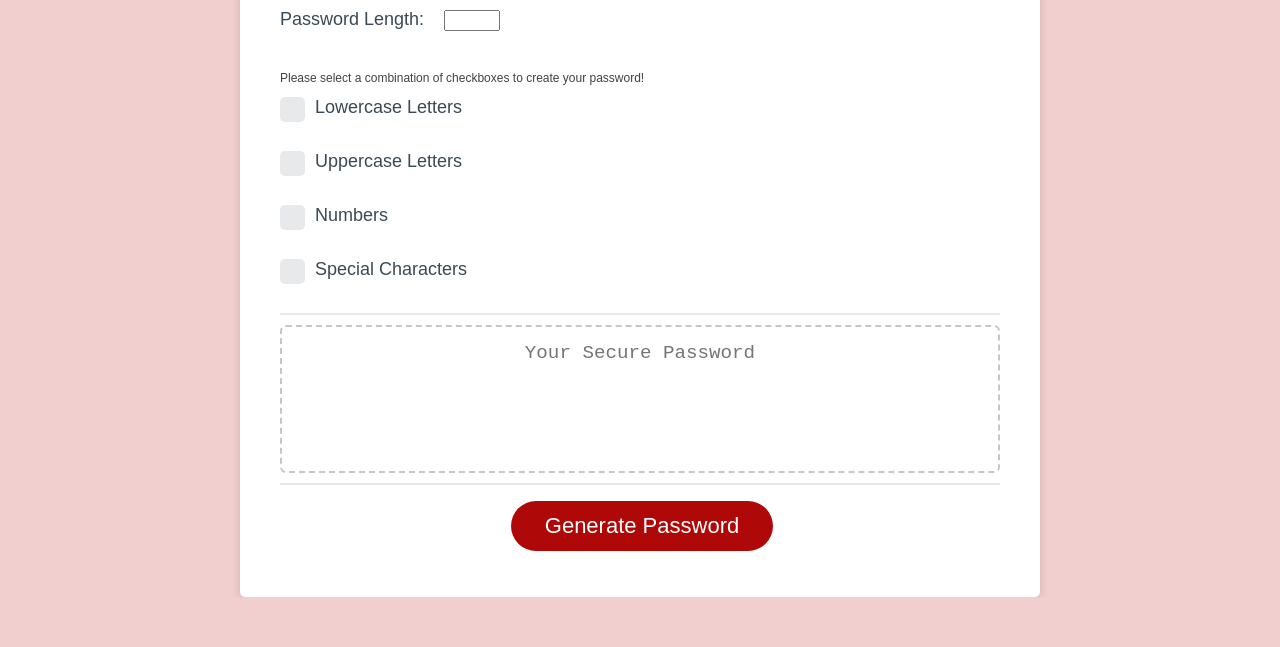
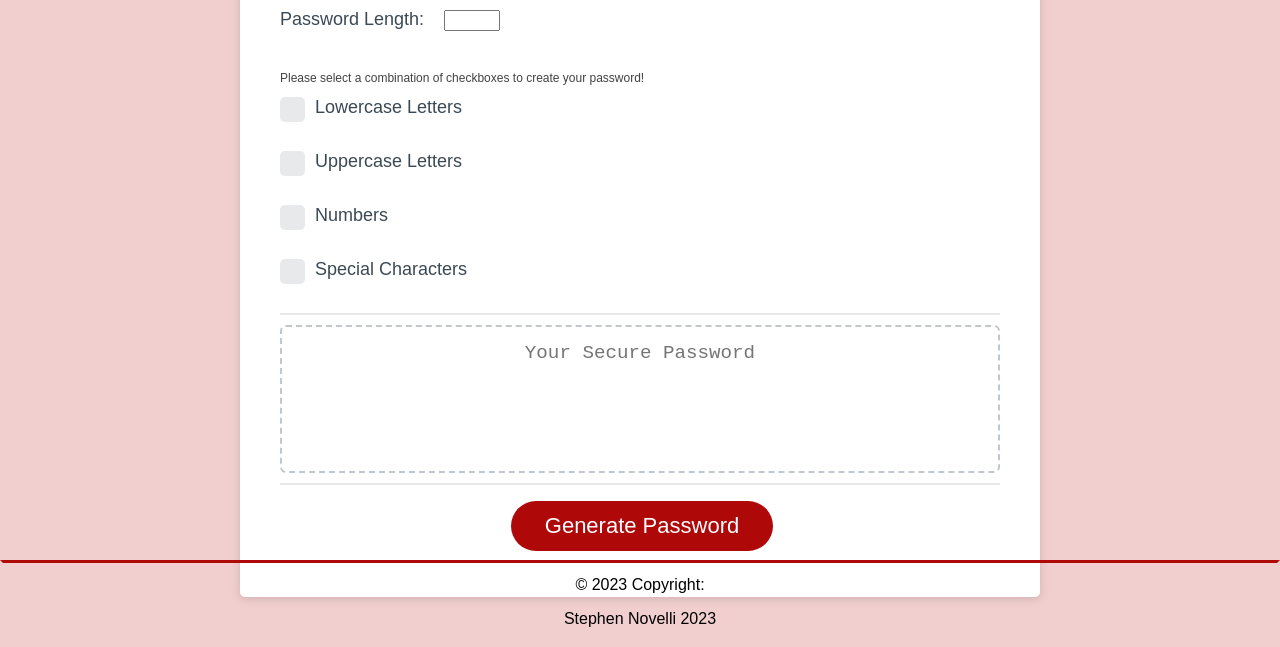
Before and after one commit to snovelli1021/PasswordGenerator, a plain HTML site: page index.html in a window 1280 px wide. Shown: the part 253-900 px from the top of the page. Before the commit the page ends 850 px from the top, so only its background shows below. Drawn offline with Linux system fonts and the light colour scheme.

Commit message:
Added footer and styled, updated README with new content, screenshot, citation for checkbox styling, and GitHub Pages link. Included LICENSE file.

```diff
--- a/assets/style.css
+++ b/assets/style.css
@@ -62,7 +62,12 @@ input {
   color: #434141;
 }
 
-/* Styles the container and the checkboxes it holds. */
+/* Styles the container and the checkboxes it holds. Citation for CSS code of checkboxes below.*/
+
+/* "W3schools. How To Create a Custom Checkbox and Radio Buttons.
+(May 20, 2023). *How TO - Custom Checkbox*.
+https://www.w3schools.com/howto/howto_css_custom_checkbox.asp" */
+
 .container {
   display: block;
   position: relative;
@@ -194,6 +199,22 @@ button[disabled] {
   overflow: hidden;
 }
 
+.footer {
+  color: black;
+  position: sticky;
+  margin-top: 1%;
+  margin-left: auto;
+  margin-right: auto;
+  width: 100%;
+  padding-top: 1%;
+  text-align: center;
+  border-top: hsl(360, 91%, 36%);
+  border-bottom: transparent;
+  border-left: transparent;
+  border-right: transparent;
+  border-style: solid;
+}
+
 /* Form factores app to various screen sizes. */
 @media (max-width: 690px) {
   .btn {
--- a/index.html
+++ b/index.html
@@ -62,4 +62,8 @@
     </div>
     <script src="./assets/script.js"></script>
   </body>
+  <footer class="footer">
+    © 2023 Copyright:
+    <p>Stephen Novelli 2023</p>
+  </footer>
 </html>
```
Also changed, not shown: assets/screenshot.jpg, 2 other files.
